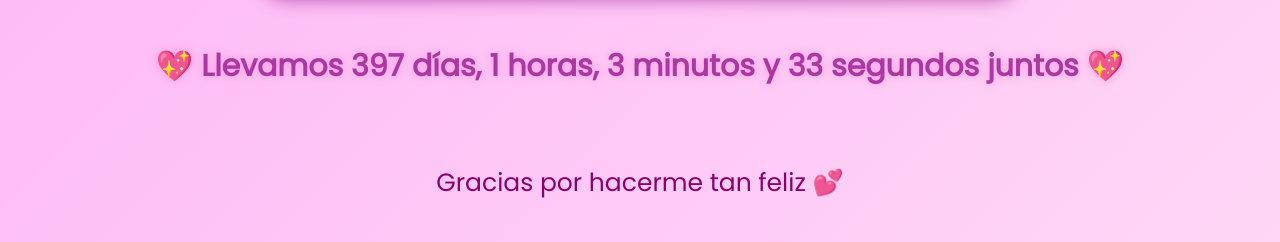
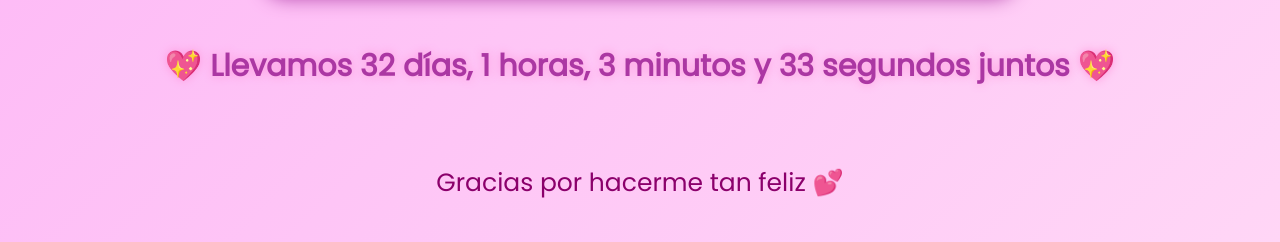
Before and after one commit to emilioad091-lab/tonancy, a plain HTML site: page index.html in a window 1280 px wide. Shown: the part 1378-1620 px from the top of the page. Drawn offline with Linux system fonts and the light colour scheme.

Commit message:
Update index.html

```diff
--- a/index.html
+++ b/index.html
@@ -219,7 +219,7 @@ Gracias por hacerme tan feliz 💕
 <!-- SCRIPT -->
 <script>
 /* FECHA */
-const fechaInicio = new Date("2025-04-25T00:00:00");
+const fechaInicio = new Date("2026-04-25T00:00:00");
 /* CONTADOR */
 function actualizarContador(){
     const hoy = new Date();
```
